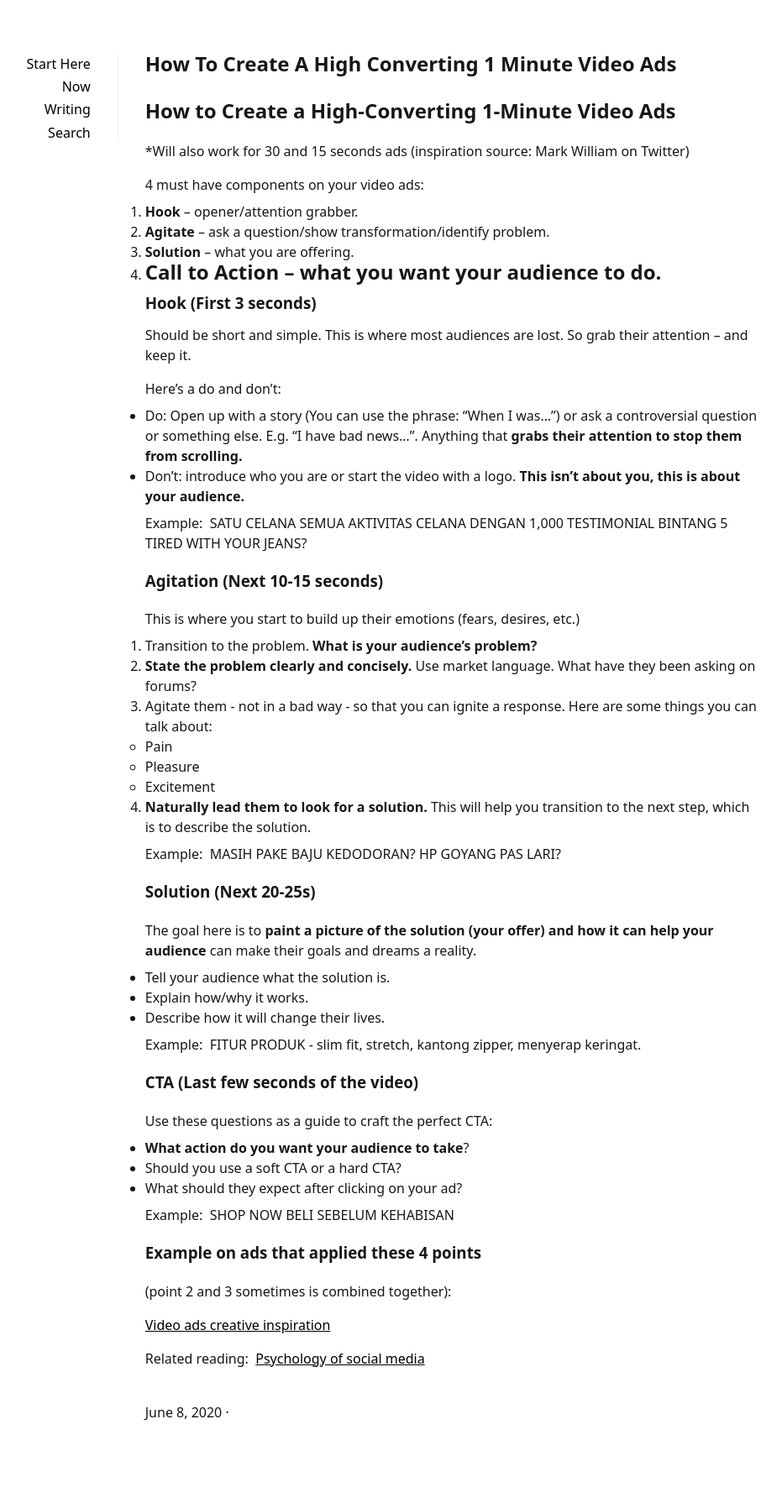
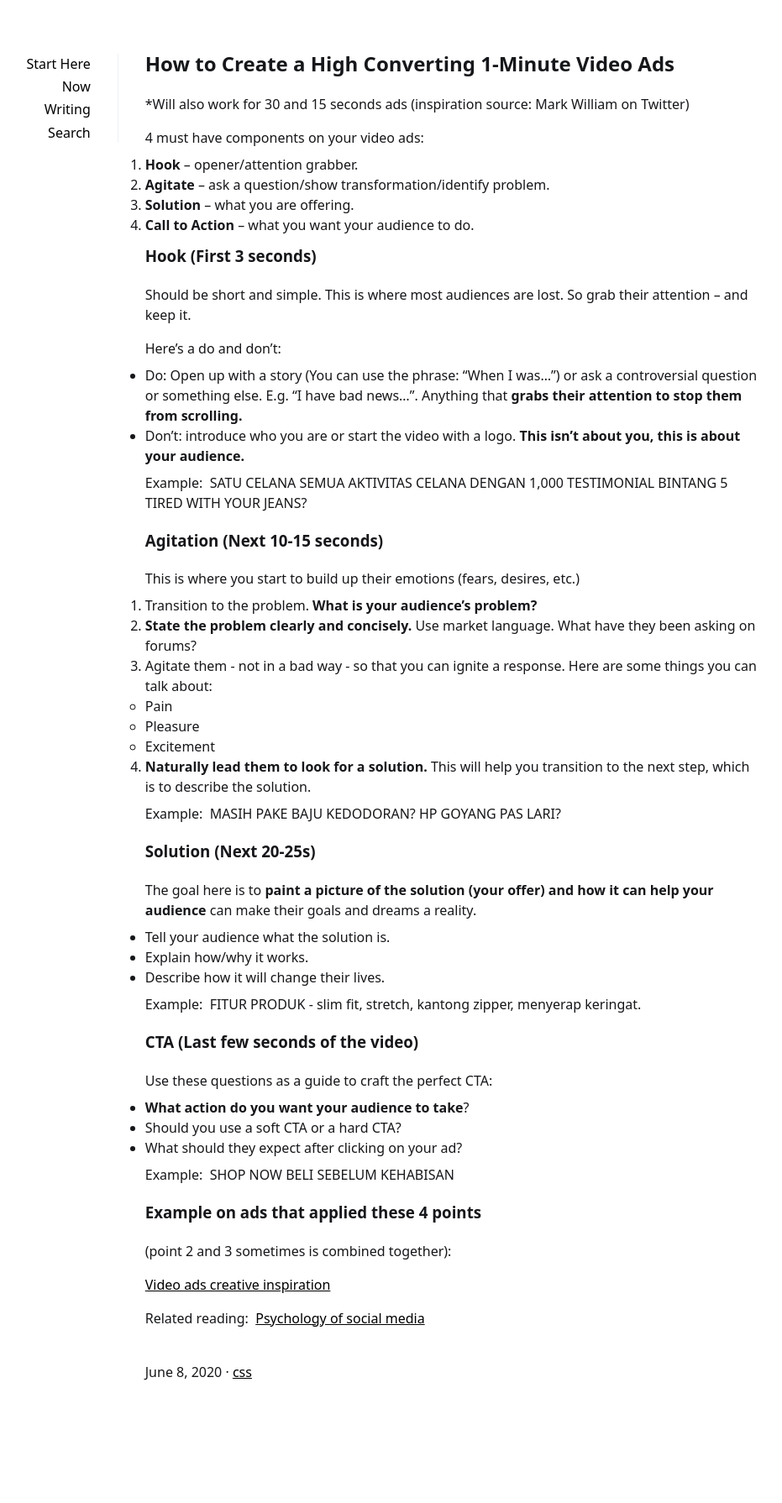
Before and after one commit to chickenchop/jekyll, a Jekyll site: the page built from _posts/2020-06-08-How-to-Create-a-High-Converting 1-Minute-Video-Ads.md, in a window 1280 px wide. Shown: the whole page at 84% size, without its empty margins (180-1111 px from the left). Built offline with Jekyll 4.4.1, drawn with Linux system fonts in a browser that asks for light colours; after the commit the page ends 1742 px from its top, so only the background shows below that; part of the change alters nothing that is shown.

```diff
--- a/_posts/2020-06-08-How-to-Create-a-High-Converting 1-Minute-Video-Ads.md
+++ b/_posts/2020-06-08-How-to-Create-a-High-Converting 1-Minute-Video-Ads.md
@@ -1,5 +1,10 @@
-# How to Create a High-Converting 1-Minute Video Ads
-
+---
+layout: post
+title: How to Create a High Converting 1-Minute Video Ads
+description: 4 key points on creating video ads
+summary:
+tags: [css]
+---
  *Will also work for 30 and 15 seconds ads (inspiration source: Mark William on Twitter)
 
 4 must have components on your video ads:
@@ -7,7 +12,7 @@
 2. **Agitate** – ask a question/show transformation/identify problem.
 3. **Solution** – what you are offering.
 4. **Call to Action** – what you want your audience to do.
----
+
 ### Hook (First 3 seconds)
 Should be short and simple. This is where most audiences are lost. So grab their attention -- and keep it.
 
```
